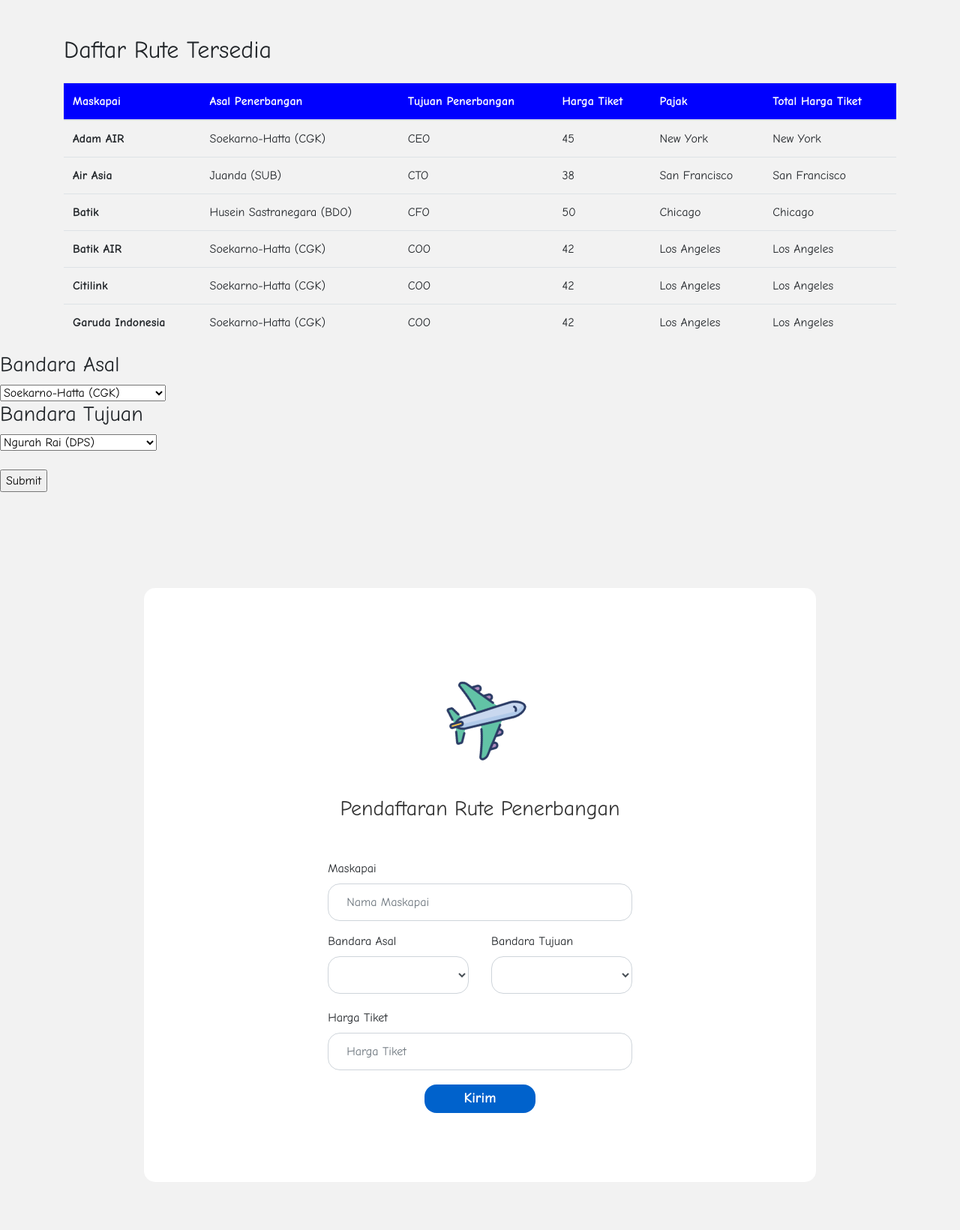
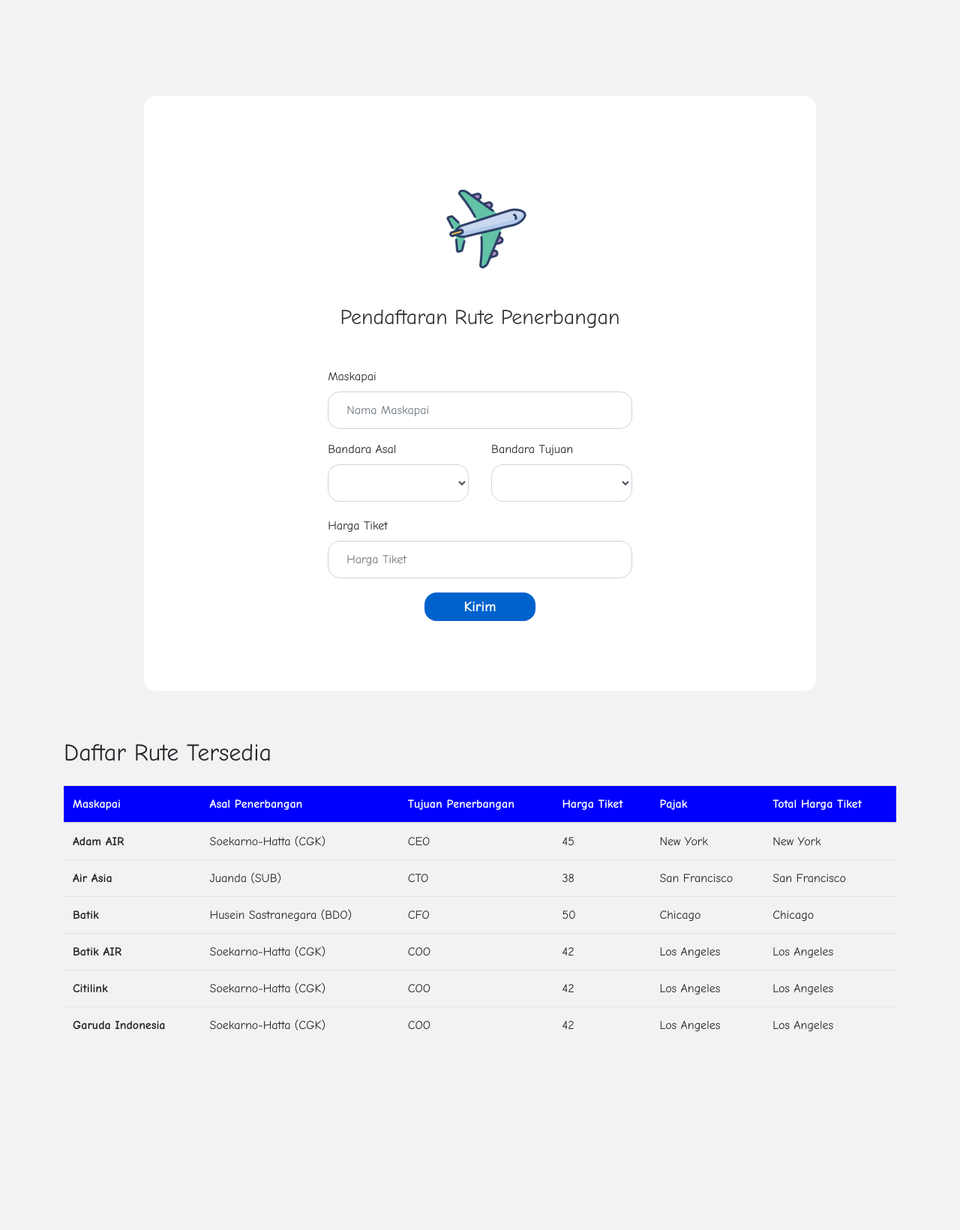
Before and after one commit to dafamahandika/project_pesawat, a PHP site: page / in a window 1280 px wide. Shown: the part 56-1696 px from the top of the page at 75% size. After the commit the page ends 1431 px from the top, so only its background shows below. Run offline with PHP 8.4, Linux system fonts and the light colour scheme; some libraries are stand-ins or nearby versions.

Commit message:
merapihkan hasil merging

```diff
--- a/views/index.php
+++ b/views/index.php
@@ -4,9 +4,16 @@
 <head>
     <meta charset="UTF-8">
     <meta name="viewport" content="width=device-width, initial-scale=1.0">
-    <title>Pesawat</title>
+    <title>Pendaftaran Rute Penerbangan Pesawat</title>
+
     <!-- Link to Bootstrap CSS -->
     <link href="https://stackpath.bootstrapcdn.com/bootstrap/4.5.2/css/bootstrap.min.css" rel="stylesheet">
+
+    <!-- Google Fonts -->
+    <link href="https://fonts.googleapis.com/css2?family=Comic+Neue:wght@400;700&display=swap" rel="stylesheet">
+
+    <!-- Custom CSS -->
+    <link href="../public/assets/css/style.css" rel="stylesheet">
     <style>
         .table-custom thead th {
             background-color: blue;
@@ -17,6 +24,7 @@
             background-color: #f2f2f2;
         }
     </style>
+
 </head>
 
 <body>
@@ -44,6 +52,75 @@
             </ul>
         </div>
     </nav>
+    <!-- Form -->
+    <div class="container contact-form">
+        <!-- Contact Image -->
+        <div class="contact-image">
+            <img src="../public/assets/img/travel.png" alt="Travel Image"/>
+        </div>
+        <?php
+        include('../app/app.php');
+        ?>
+        <!-- Contact Form -->
+        <form action="" method="">
+            <h3>Pendaftaran Rute Penerbangan</h3>
+
+            <!-- Form Content -->
+            <div class="row">
+                <div class="col-md-8 offset-md-2">
+                    <!-- Nama Maskapai -->
+                    <div class="form-group">
+                        <label for="nama">Maskapai</label>
+                        <input type="text" name="nama" id="nama" class="form-control" placeholder="Nama Maskapai" required>
+                    </div>
+
+                    <!-- Bandara Asal dan Bandara Tujuan -->
+                    <div class="form-group">
+                        <div class="row">
+                            <div class="col">
+                                <label for="asal">Bandara Asal</label>
+                                <select name="bandara=_asal" id="asal" class="form-control" required>
+                                    <?php
+                                    $data = getBandaraAsal();
+                                    foreach ($data as $dt){
+                                        echo "<option value="."$dt[nama_bandara]".">".$dt['nama_bandara']."</option>";
+                                    }
+                                    ?>
+                                </select>
+                            </div>
+                            <div class="col">
+                                <label for="tujuan">Bandara Tujuan</label>
+                                <select name="tujuan" id="tujuan" class="form-control" required>
+                                    <?php
+                                    $data = getBandaraTujuan();
+                                    foreach ($data as $dt){
+                                        echo "<option value="."$dt[nama_bandara]".">".$dt['nama_bandara']."</option>";
+                                    }
+                                    ?>
+                                </select>
+                            </div>
+                        </div>
+                    </div>
+
+                    <!-- Harga Tiket -->
+                    <div class="form-group mt-5">
+                        <label for="harga">Harga Tiket</label>
+                        <input type="text" name="harga" id="harga" class="form-control" placeholder="Harga Tiket" required>
+                    </div>
+                </div>
+            </div>
+
+            <!-- Tombol Kirim -->
+            <div class="row">
+                <div class="col-md-6 offset-md-3 text-center mt-5">
+                    <div class="form-group">
+                        <input type="submit" name="btnSubmit" class="btn btn-primary btnContact" value="Kirim">
+                    </div>
+                </div>
+            </div>
+        </form>
+    </div>
+    <!-- End form -->
 
     <!-- Tabel -->
     <div class="container mt-5">
@@ -117,118 +194,6 @@
     <script src="https://code.jquery.com/jquery-3.5.1.slim.min.js"></script>
     <script src="https://cdn.jsdelivr.net/npm/@popperjs/core@2.9.2/dist/umd/popper.min.js"></script>
     <script src="https://stackpath.bootstrapcdn.com/bootstrap/4.5.2/js/bootstrap.min.js"></script>
-</body>
-
-</html>
-<head>
-     <meta charset="UTF-8">
-     <meta name="viewport" content="width=device-width, initial-scale=1.0">
-     <title>Pendaftaran Rute Penerbangan Pesawat</title>
-</head>
-<?php
-    include('../app/app.php');
-?>
-<body>
-<form method="post" action="">
-    <h3>Bandara Asal</h3>
-    <select name="bandara_asal">
-        <?php
-            $data = getBandaraAsal();
-            foreach ($data as $dt){
-                echo "<option value='".$dt['nama_bandara']."'>".$dt['nama_bandara']."</option>";
-            }
-        ?>
-    </select>
-    <br>
-    <h3>Bandara Tujuan</h3>
-    <select name="bandara_tujuan">
-        <?php
-            $data = getBandaraTujuan();
-            foreach ($data as $dt){
-                echo "<option value='".$dt['nama_bandara']."'>".$dt['nama_bandara']."</option>";
-            }
-        ?>
-    </select>
-    <br><br>
-    <input type="submit" name="submit" value="Submit">
-</form>
-
-<?php
-include '../app/form.php';
-?>
-<head>
-    <meta charset="UTF-8">
-    <meta name="viewport" content="width=device-width, initial-scale=1.0">
-    <title>Document</title>
-
-    <!-- Bootstrap CSS -->
-    <link href="//maxcdn.bootstrapcdn.com/bootstrap/4.1.1/css/bootstrap.min.css" rel="stylesheet">
-
-    <!-- Google Fonts -->
-    <link href="https://fonts.googleapis.com/css2?family=Comic+Neue:wght@400;700&display=swap" rel="stylesheet">
-
-    <!-- Custom CSS -->
-    <link href="../public/assets/css/style.css" rel="stylesheet">
-</head>
-
-<body>
-    <div class="container contact-form">
-        <!-- Contact Image -->
-        <div class="contact-image">
-            <img src="../public/assets/img/travel.png" alt="Travel Image"/>
-        </div>
-
-        <!-- Contact Form -->
-        <form action="" method="">
-            <h3>Pendaftaran Rute Penerbangan</h3>
-
-            <!-- Form Content -->
-            <div class="row">
-                <div class="col-md-8 offset-md-2">
-                    <!-- Nama Maskapai -->
-                    <div class="form-group">
-                        <label for="nama">Maskapai</label>
-                        <input type="text" name="nama" id="nama" class="form-control" placeholder="Nama Maskapai" required>
-                    </div>
-
-                    <!-- Bandara Asal dan Bandara Tujuan -->
-                    <div class="form-group">
-                        <div class="row">
-                            <div class="col">
-                                <label for="asal">Bandara Asal</label>
-                                <select name="asal" id="asal" class="form-control" required>
-                                    <option value="CGK">Soekarno-Hatta (CGK)</option>
-                                    <option value="BDO">Husein-Sastranegara (BDO)</option>
-                                </select>
-                            </div>
-                            <div class="col">
-                                <label for="tujuan">Bandara Tujuan</label>
-                                <select name="tujuan" id="tujuan" class="form-control" required>
-                                    <option value="DPS">Ngurah Rai (DPS)</option>
-                                    <option value="BTJ">Sultan Iskandarmuda (BTJ)</option>
-                                </select>
-                            </div>
-                        </div>
-                    </div>
-
-                    <!-- Harga Tiket -->
-                    <div class="form-group mt-5">
-                        <label for="harga">Harga Tiket</label>
-                        <input type="text" name="harga" id="harga" class="form-control" placeholder="Harga Tiket" required>
-                    </div>
-                </div>
-            </div>
-
-            <!-- Tombol Kirim -->
-            <div class="row">
-                <div class="col-md-6 offset-md-3 text-center mt-5">
-                    <div class="form-group">
-                        <input type="submit" name="btnSubmit" class="btn btn-primary btnContact" value="Kirim">
-                    </div>
-                </div>
-            </div>
-        </form>
-    </div>
 
     <!-- jQuery -->
     <script src="//cdnjs.cloudflare.com/ajax/libs/jquery/3.2.1/jquery.min.js"></script>
@@ -257,4 +222,3 @@ include '../app/form.php';
         });
     </script>
 </body>
-</html>
```
